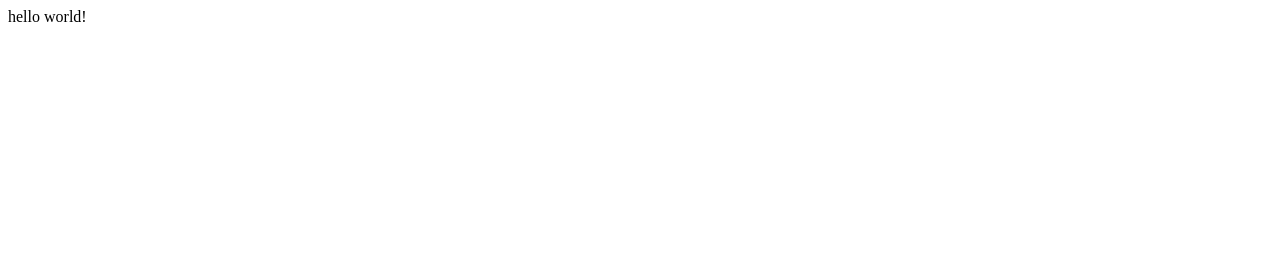
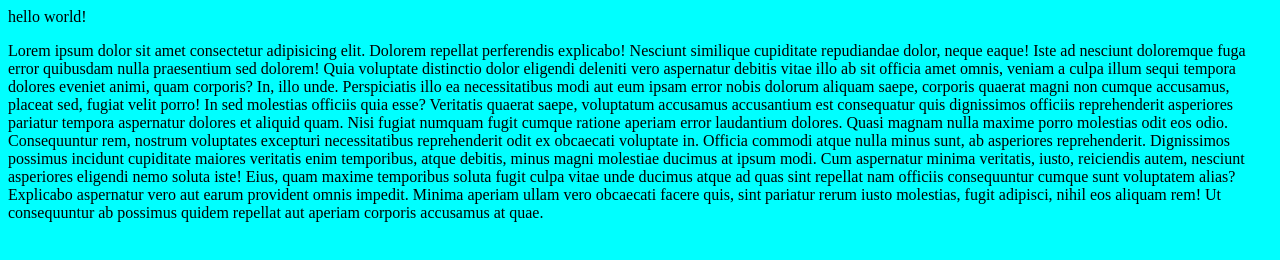
Before and after one commit to ReyhaneRahimi/gitTest, a plain HTML site: page index.html in a window 1280 px wide. Drawn offline with Linux system fonts and the light colour scheme.

Commit message:
add paragraph and background

```diff
--- a/index.html
+++ b/index.html
@@ -4,9 +4,24 @@
     <meta charset="UTF-8">
     <meta name="viewport" content="width=device-width, initial-scale=1.0">
     <title>Document</title>
+
+    <style>
+        body {
+            background-color: aqua;
+        }
+    </style>
 </head>
+
 <body>
     <header>hello world!</header>
+    <P>Lorem ipsum dolor sit amet consectetur adipisicing elit. Dolorem repellat perferendis explicabo! Nesciunt similique cupiditate repudiandae dolor, neque eaque! Iste ad nesciunt doloremque fuga error quibusdam nulla praesentium sed dolorem!
+    Quia voluptate distinctio dolor eligendi deleniti vero aspernatur debitis vitae illo ab sit officia amet omnis, veniam a culpa illum sequi tempora dolores eveniet animi, quam corporis? In, illo unde.
+    Perspiciatis illo ea necessitatibus modi aut eum ipsam error nobis dolorum aliquam saepe, corporis quaerat magni non cumque accusamus, placeat sed, fugiat velit porro! In sed molestias officiis quia esse?
+    Veritatis quaerat saepe, voluptatum accusamus accusantium est consequatur quis dignissimos officiis reprehenderit asperiores pariatur tempora aspernatur dolores et aliquid quam. Nisi fugiat numquam fugit cumque ratione aperiam error laudantium dolores.
+    Quasi magnam nulla maxime porro molestias odit eos odio. Consequuntur rem, nostrum voluptates excepturi necessitatibus reprehenderit odit ex obcaecati voluptate in. Officia commodi atque nulla minus sunt, ab asperiores reprehenderit.
+    Dignissimos possimus incidunt cupiditate maiores veritatis enim temporibus, atque debitis, minus magni molestiae ducimus at ipsum modi. Cum aspernatur minima veritatis, iusto, reiciendis autem, nesciunt asperiores eligendi nemo soluta iste!
+    Eius, quam maxime temporibus soluta fugit culpa vitae unde ducimus atque ad quas sint repellat nam officiis consequuntur cumque sunt voluptatem alias? Explicabo aspernatur vero aut earum provident omnis impedit.
+    Minima aperiam ullam vero obcaecati facere quis, sint pariatur rerum iusto molestias, fugit adipisci, nihil eos aliquam rem! Ut consequuntur ab possimus quidem repellat aut aperiam corporis accusamus at quae.</P>
 
 </body>
 </html>
```
